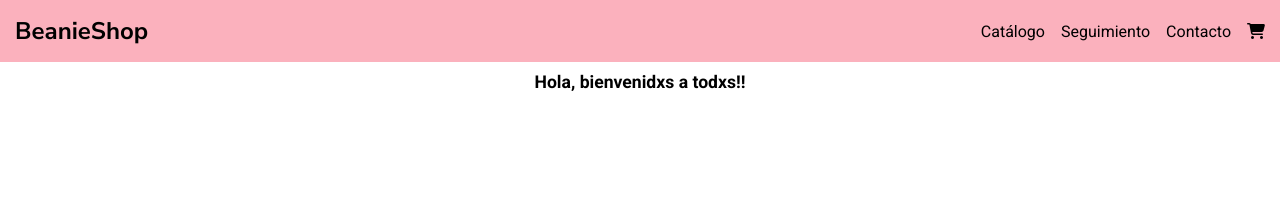
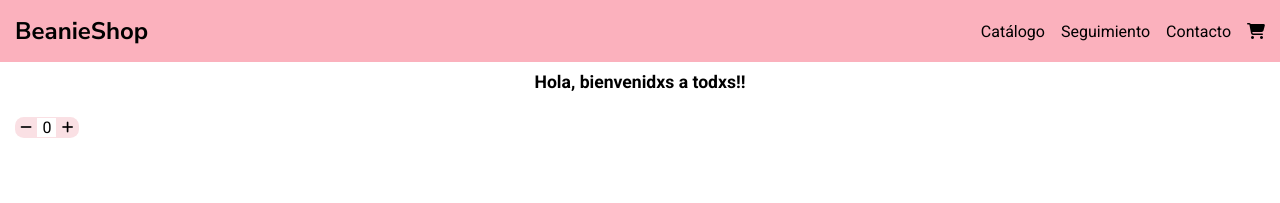
Before and after one commit to DavidArambulo/BeanieShop, a React (Create React App) app: page / in a window 1280 px wide. Shown: the top 203 px of the page. Built offline with nearby package versions, Linux system fonts and the light colour scheme.

Commit message:
Nuevo componente: ItemCount. Se agregaron sus estilos y se lo agrego en el app

```diff
--- /dev/null
+++ b/src/components/ItemCount/ItemCount.jsx
@@ -0,0 +1,22 @@
+import React, { useState } from 'react';
+
+const ItemCount = ({ inicial, stock }) => {
+    const [cant, setCant] = useState(inicial);
+
+    const sumarCant = () =>{
+        cant < stock ? setCant(cant + 1): setCant(cant);
+    };
+    const restarCant = () =>{
+        cant > 0 ? setCant(cant - 1): setCant(cant);
+    };
+
+    return(
+        <div className='contador'>
+            <button className='contador-resta' onClick={restarCant}><i className="fas fa-minus"></i></button>
+            <p className='contador-cant'>{cant}</p>
+            <button className='contador-suma' onClick={sumarCant}><i className="fas fa-plus"></i></button>
+        </div>
+    );
+}
+
+export default ItemCount;
--- a/src/components/ItemList/ItemListContainer.jsx
+++ b/src/components/ItemList/ItemListContainer.jsx
@@ -1,11 +1,17 @@
 import React from "react";
 import ItemList from "./ItemList";
+import ItemCount from "../ItemCount/ItemCount";
 
 const ItemListContainer = () => {
 
     const greeting = "Hola, bienvenidxs a todxs!!"
 
-    return(<ItemList greeting={greeting} />);
+    return(
+        <>
+            <ItemList greeting={greeting} />
+            <ItemCount inicial={0} stock={25} />
+        </>
+    );
 }
 
 export default ItemListContainer;
--- a/src/styles/main.scss
+++ b/src/styles/main.scss
@@ -2,3 +2,4 @@
 @import './partials/reset';
 @import './partials/navbar';
 @import './partials/itemList';
+@import './partials/itemCount';
--- /dev/null
+++ b/src/styles/partials/_itemCount.scss
@@ -0,0 +1,21 @@
+.contador{
+    display: flex;
+    padding: 15px;//solo para visualizarlo mejor mientras edito
+    .contador-resta, .contador-suma{
+        width: 1.4rem;
+        background-color: $colorFondoBotones;
+    }
+    .contador-resta{
+        border-top-left-radius: 40%;
+        border-bottom-left-radius: 40%;
+    }
+    .contador-suma{
+        border-top-right-radius: 40%;
+        border-bottom-right-radius: 40%;
+    }
+    .contador-cant{
+        padding: 0 5px;
+        border-top: 1px solid $colorFondoBotones;
+        border-bottom: 1px solid $colorFondoBotones;
+    }
+}
--- a/src/styles/partials/_reset.scss
+++ b/src/styles/partials/_reset.scss
@@ -22,3 +22,14 @@ a{
         color: $colorTextos;
     }
 }
+
+button{
+    border: none;
+    background-color: transparent;
+    font-family: inherit;
+    padding: 0;
+    cursor: pointer;
+    @media screen and (-ms-high-contrast: active) {
+        border: 2px solid currentcolor;
+    }
+}
--- a/src/styles/partials/_variables.scss
+++ b/src/styles/partials/_variables.scss
@@ -3,6 +3,7 @@
 // Colores
 $colorPrincipal: #FBB1BD;
 $colorTextos: black;
+$colorFondoBotones: #FAE0E4;
 
 // Fuentes
 $fuenteTitulos: 'Nunito Sans', sans-serif;
```
